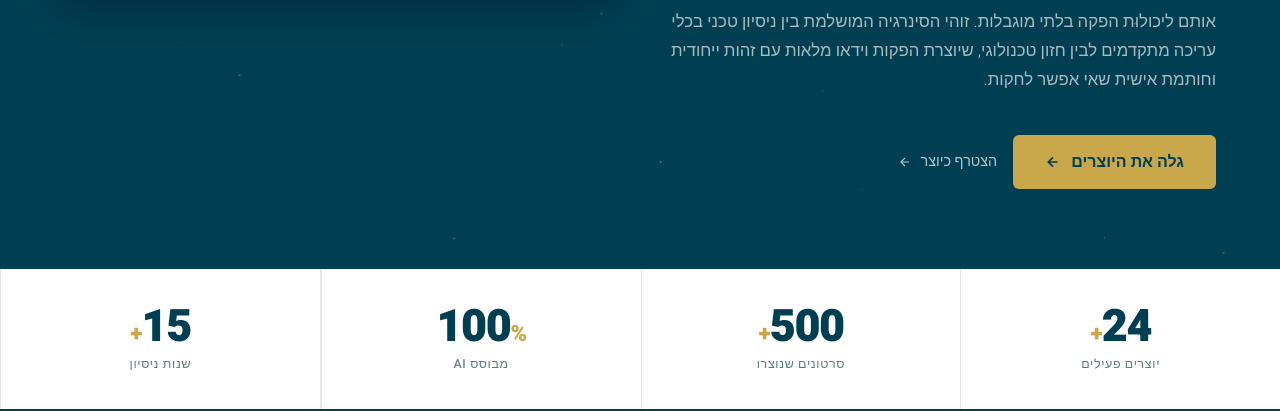
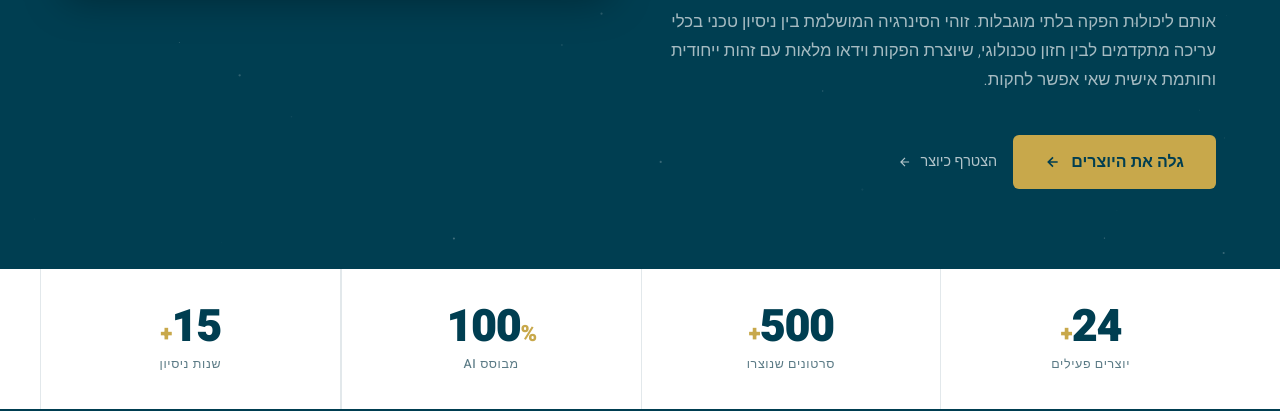
Before and after one commit to buzzmaket/ai-creature, a plain HTML site: page index.html in a window 1280 px wide. Shown: the part 542-953 px from the top of the page. Drawn offline with Linux system fonts and the light colour scheme.

Commit message:
Constrain stats bar to inner container width (1200px)
Co-Authored-By: Claude Sonnet 4.6 <noreply@anthropic.com>

```diff
--- a/index.html
+++ b/index.html
@@ -260,7 +260,7 @@
     }
     .hero-stats {
       display: flex; align-items: stretch;
-      max-width: 100%;
+      max-width: 1200px; margin: 0 auto;
     }
     .hero-stat {
       flex: 1; padding: 36px 0;
```
